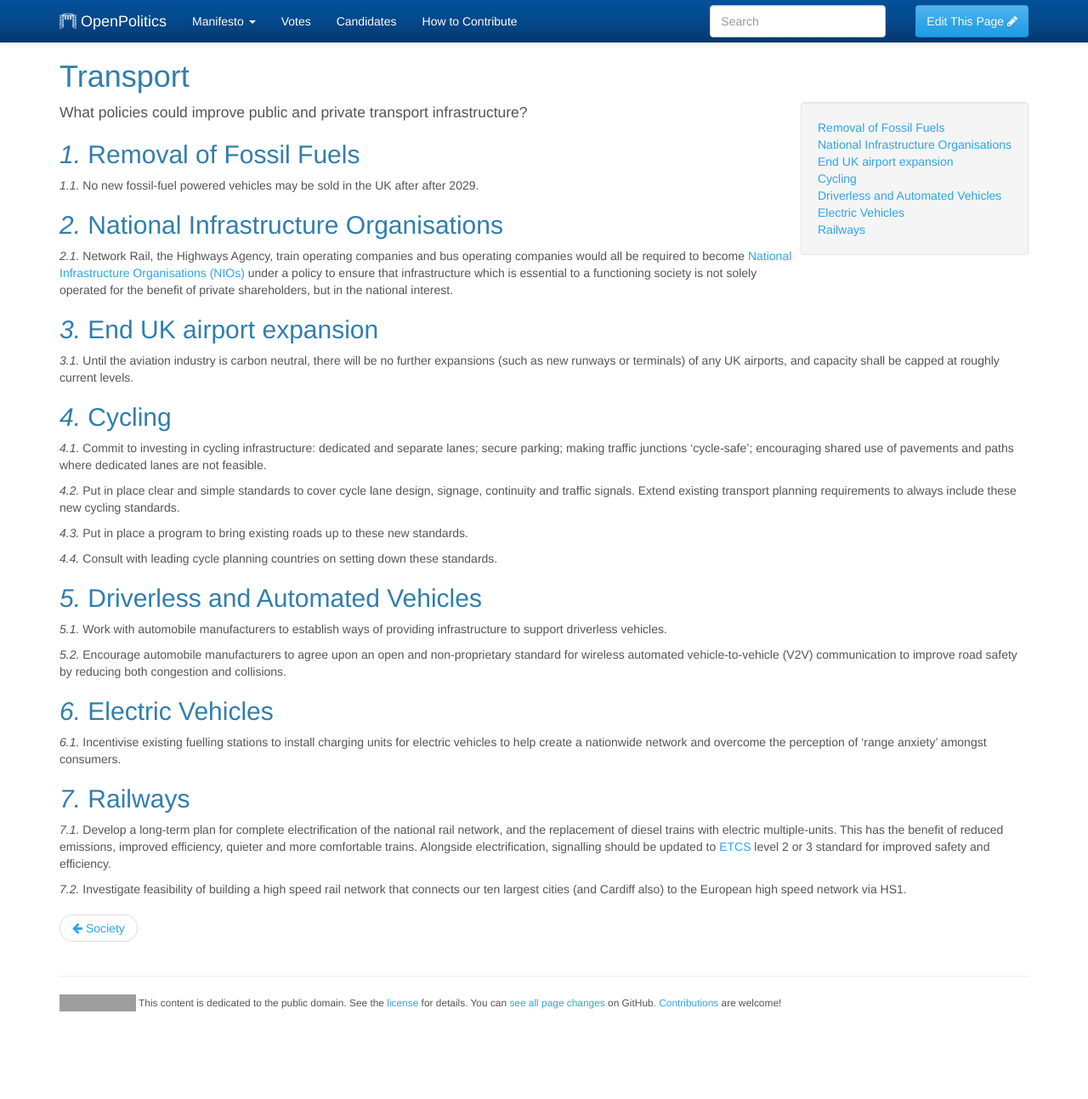
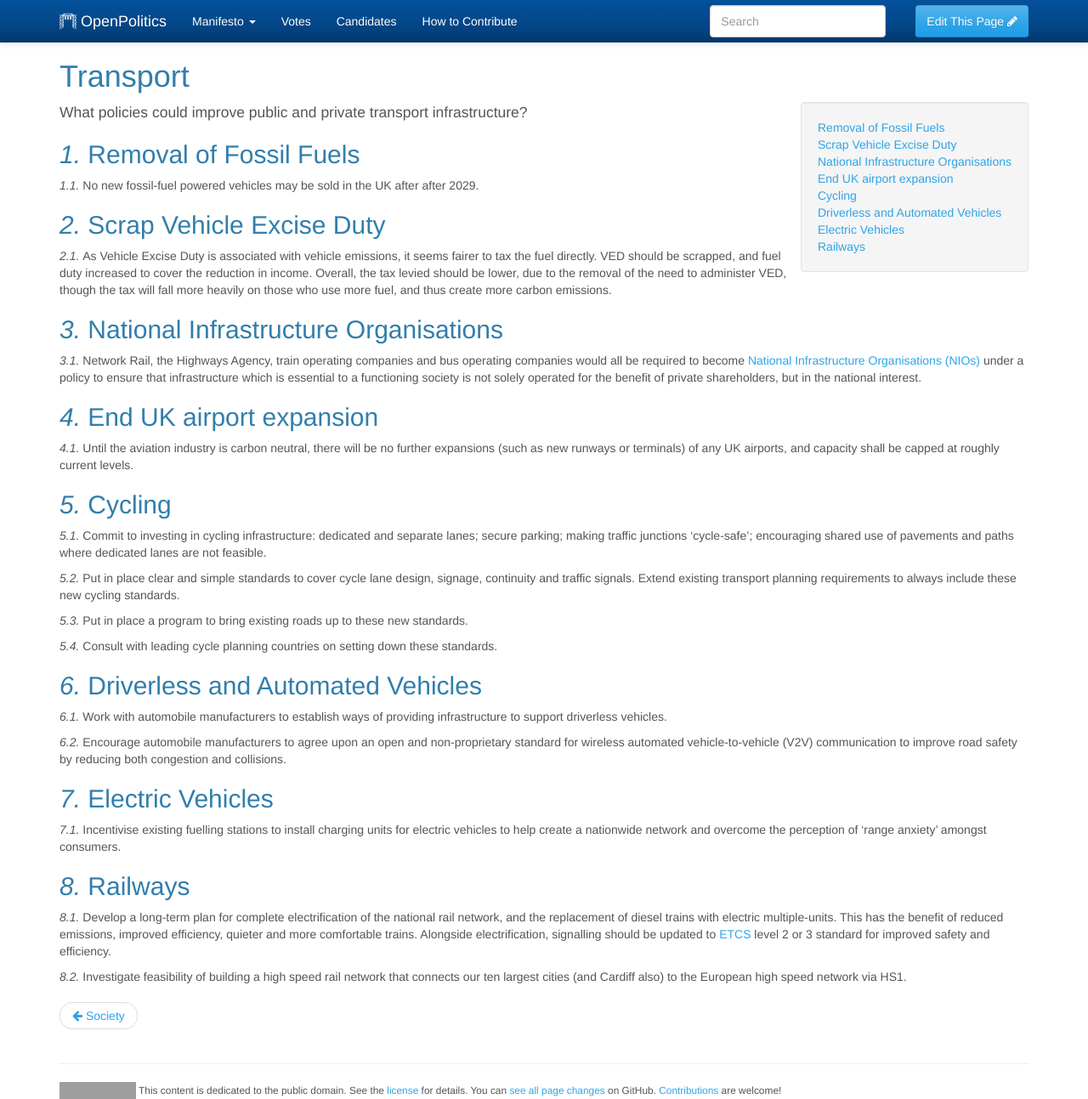
Before and after one commit to openpolitics/manifesto, a Jekyll site: the page built from manifesto/transport.md, in a window 1280 px wide and 1293 px high. Shown: the whole window at 85% size. Built offline with Jekyll 4.4.1, drawn with Linux system fonts in a browser that asks for light colours; grey boxes are pictures that could not be loaded.

Commit message:
scrap vehicle excise duty

```diff
--- a/manifesto/transport.md
+++ b/manifesto/transport.md
@@ -12,6 +12,14 @@ What policies could improve public and private transport infrastructure?
 ## Removal of Fossil Fuels
 
 No new fossil-fuel powered vehicles may be sold in the UK after after 2029.
+
+## Scrap Vehicle Excise Duty
+
+As Vehicle Excise Duty is associated with vehicle emissions, it seems fairer to tax
+the fuel directly. VED should be scrapped, and fuel duty increased to cover the reduction
+in income. Overall, the tax levied should be lower, due to the removal of the need to administer
+VED, though the tax will fall more heavily on those who use more fuel, and thus create more
+carbon emissions.
 
 ## National Infrastructure Organisations
 
```
